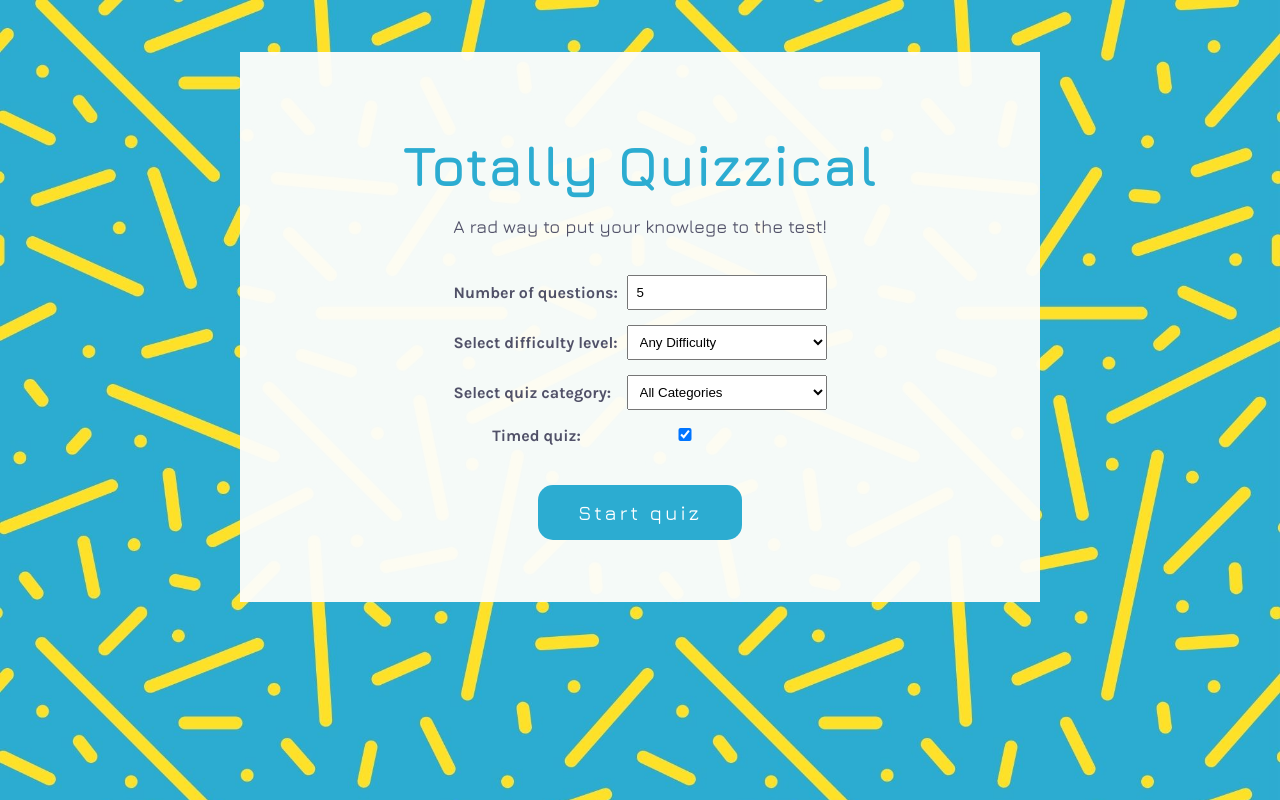
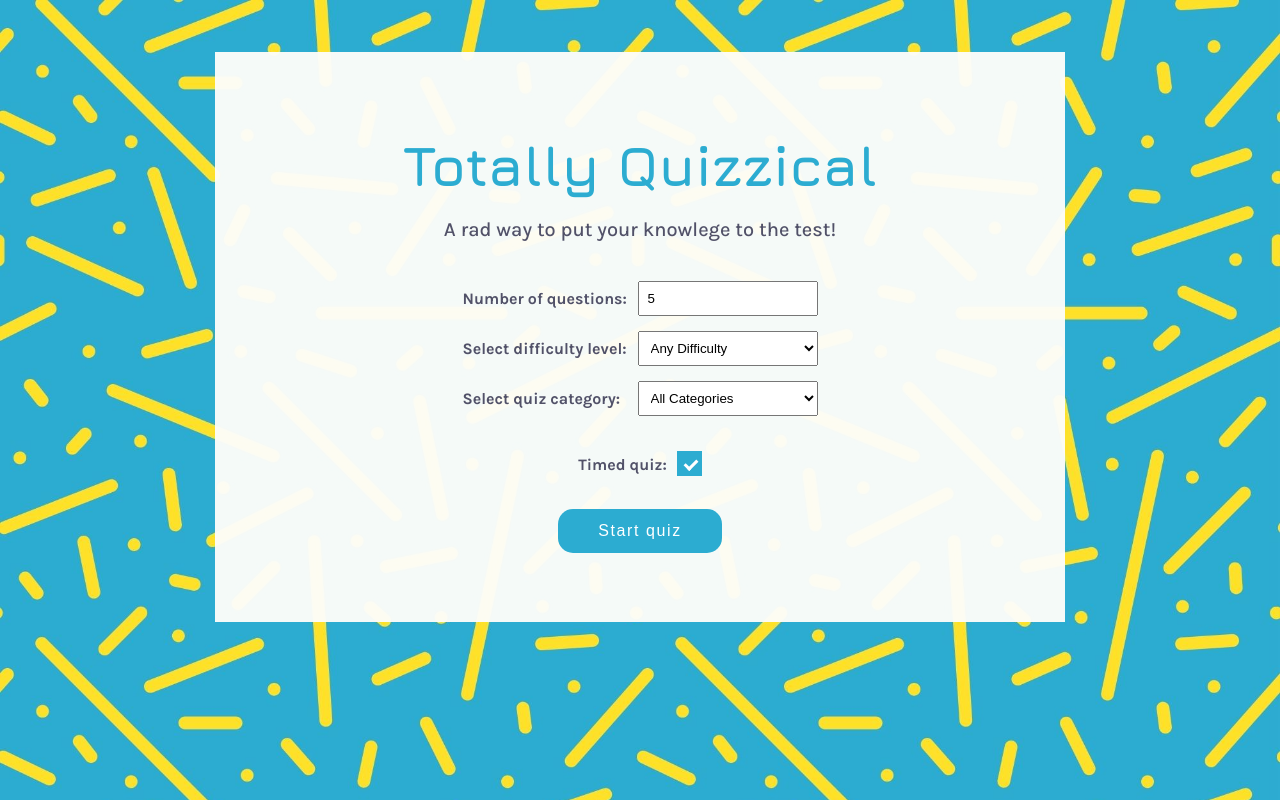
Before and after one commit to snkoski/quizzical-vite, a React (Vite) app: page / in a window 1280 px wide. Built offline with nearby package versions, Linux system fonts and the light colour scheme.

Commit message:
Added more styles, conditional rendering for score, and React confetti

```diff
--- a/package.json
+++ b/package.json
@@ -11,7 +11,9 @@
   "dependencies": {
     "he": "^1.2.0",
     "react": "^18.2.0",
+    "react-confetti": "^6.1.0",
     "react-dom": "^18.2.0",
+    "react-use": "^17.4.0",
     "uuidv4": "^6.2.13"
   },
   "devDependencies": {
--- a/src/Quiz.jsx
+++ b/src/Quiz.jsx
@@ -2,6 +2,8 @@ import { useState, useEffect, useRef} from "react"
 import Card from "./quiz-components/Card"
 import Timer from "./quiz-components/Timer"
 import { v4 as uuid } from 'uuid'
+import useWindowSize from 'react-use/lib/useWindowSize'
+import Confetti from 'react-confetti'
 
 export default function Quiz ({ playAgain, number, difficulty, category, isTimed }) {
 //Holds the quiz object array
@@ -9,6 +11,7 @@ export default function Quiz ({ playAgain, number, difficulty, category, isTimed
  const [showAnswers, setShowAnswers] = useState(false)
  const [score, setScore] = useState(0)
  const [chicken, setChicken] = useState(true)
+ const { width, height } = useWindowSize()
 
 function handleButtonClick () {
   if (showAnswers === false) {
@@ -42,9 +45,30 @@ function handleButtonClick () {
     }
   }
 
+  //returns score message
+  function renderScore () {
+
+    if (score === quizData.length) {
+      <div>
+          <Confetti
+            width={width}
+            height={height}
+          />
+          <p>CONGRATS! You scored {score} out of {quizData.length}!</p>
+        </div>
+    } else if (score >= quizData.length / 2) {
+      return `Well done! You scored ${score} out of ${quizData.length}!`
+    } else if (score > 0) {
+      return `Good effort: You scored ${score} out of ${quizData.length}.`
+    } else {
+      return `Sorry, you scored ${score} out of ${quizData.length}.`
+    }
+  }
+
   const createCards = quizData.map((item, index) => (
     <div className="card-container">
-      <span className="card-number">{index + 1}</span>
+      <div className="card-subcontainer">
+      <span className="card-number">{index + 1})</span>
       <Card
         key={item.key}
         question={item.question}
@@ -53,6 +77,7 @@ function handleButtonClick () {
         showAnswers={showAnswers}
         gotCorrect={handleGotCorrect}
       />
+      </div>
       <hr></hr>
     </div>
   ))
@@ -66,7 +91,7 @@ function handleButtonClick () {
       { isTimed && <Timer chicken={chicken}/> }
       {createCards}
       <div className="button-container">
-        <h4>{showAnswers ? `You scored ${score} out of ${quizData.length}` : ""}</h4>
+        <h4>{showAnswers ? renderScore() : ""}</h4>
         <button
           className="quiz-button"
           onClick={()=>handleButtonClick()}>
--- a/src/intro-components/Form.jsx
+++ b/src/intro-components/Form.jsx
@@ -43,7 +43,8 @@ export default function Form({ number, isTimed, handleChange }) {
         </select>
       </div>
       <div>
-        <label htmlFor="timed">Timed quiz:</label>
+      <div className="form-item checkbox-div">
+        <label htmlFor="timed" className="checkbox-container" >Timed quiz:
           <input
             id="timed"
             name="timed"
@@ -51,6 +52,9 @@ export default function Form({ number, isTimed, handleChange }) {
             onChange={handleChange} //called in Intro
             defaultChecked
           />
+          <span className="checkmark"></span>
+          </label>
+        </div>
       </div>
       </form>
   );
--- a/src/style.css
+++ b/src/style.css
@@ -27,9 +27,9 @@ main {
   /* background-color: #F5F7FB; */
   background-color: rgba(253, 253, 250, 0.96);
   height: 400px;
-  width: 95%;
-  max-width: 800px;
-  height: 550px;
+  width:95%;
+  max-width: 850px;
+  height: 570px;
   margin: auto;
   overflow: auto;
 }
@@ -49,39 +49,118 @@ main {
   flex-direction: column;
   align-items: center;
   gap: 15px;
-  width: 70%;
-  padding: 20px;
+  /* width: 90%; */
+  width: 355px;
+  padding: 20px 0;
 }
 
 .form-item {
   display: flex;
   justify-content: space-between;
   align-items: center;
-  width: 373px;
+  width: 100%;
 }
 
 input, select {
   padding: 8px;
-  width: 200px;
+  width: 180px;
 }
+
 
 label {
   font-weight: 700;
 }
 
 
+/* ---------- START Checkmark box styles ---------- */
+
+/* Customize the the container) */
+.checkbox-div {
+  padding-top: 20px;
+  display: flex;
+}
+
+.checkbox-container {
+  display: block;
+  position: relative;
+  padding-right: 35px;
+  padding-top: 4px;
+  cursor: pointer;
+  font-size: 1rem;
+  -webkit-user-select: none;
+  -moz-user-select: none;
+  -ms-user-select: none;
+  user-select: none;
+}
+
+/* Hide the browser's default checkbox */
+.checkbox-container input {
+  position: absolute;
+  opacity: 0;
+  cursor: pointer;
+  height: 0;
+  width: 0;
+}
+
+/* Create a custom checkbox */
+.checkmark {
+  position: absolute;
+  top: 0;
+  right: 0;
+  height: 25px;
+  width: 25px;
+  background-color: #eee;
+  border: 1px solid #515168;
+}
+
+/* On mouse-over, add a grey background color */
+.checkbox-container:hover input ~ .checkmark {
+  background-color: #ccc;
+}
+
+/* When the checkbox is checked, add a blue background */
+.checkbox-container input:checked ~ .checkmark {
+  background-color: #2cacd1;
+  border: 1px solid #2cacd1;
+}
+
+/* Create the checkmark/indicator (hidden when not checked) */
+.checkmark:after {
+  content: "";
+  position: absolute;
+  display: none;
+}
+
+/* Show the checkmark when checked */
+.checkbox-container input:checked ~ .checkmark:after {
+  display: block;
+}
+
+/* Style the checkmark/indicator */
+.checkbox-container .checkmark:after {
+  left: 9px;
+  top: 5px;
+  width: 5px;
+  height: 10px;
+  border: solid white;
+  border-width: 0 3px 3px 0;
+  -webkit-transform: rotate(45deg);
+  -ms-transform: rotate(45deg);
+  transform: rotate(45deg);
+}
+
+/* ---------- END checkmark box styles ---------- */
 
 .start-button {
-  padding: 16px 40px;
+  padding: 13px 40px;
   background-color: #2cacd1;
   border: none;
   border-radius: 15px;
-  margin-top: 20px;
+  margin-top: 15px;
   color: white;
-  font-family: 'Jura', sans-serif;
   font-weight: 700;
-  font-size: 1.25rem;
-  letter-spacing: .15em;
+  font-size: 1rem;
+  letter-spacing: .1em;
   font-weight: 500;
   cursor: pointer;
 }
@@ -95,19 +174,29 @@ h1 {
 }
 
 .subhead {
-  font-family: 'Jura', sans-serif;
+  font-family: 'Karla', sans-serif;
   font-weight: 500;
-  font-size: 1.125rem;
+  font-size: 1.25rem;
 }
 
 .card-container {
   text-align: left;
-  /* display: flex; */
   width: 100%;
 }
 
+.card-subcontainer {
+  display: flex;
+  align-items: flex-start;
+}
+
+.card-number {
+  padding: 16px 10px 0 0;
+  font-size: 1.25rem;
+  font-weight: 400;
+}
+
 .quiz-container {
-  padding: 5px 60px 30px;
+  padding: 5px 50px 30px;
   display: flex;
   flex-direction: column;
   align-items: flex-start;
@@ -115,15 +204,23 @@ h1 {
 
 .quiz-heading {
   margin: 30px auto 10px;
+  font-family: 'Jura', sans-serif;
+  font-weight: 700;
+  font-size: 2.25rem;
+  color: #2cacd1;
 }
 
 .quiz-subhead {
   margin: 0 auto 10px;
+
 }
 
 .quiz-timer {
   margin: 0 auto 20px;
-  color: orange;
+  color: #ea1d24;
+  /* font-family: 'Jura', sans-serif; */
+  font-weight: 500;
+  font-size: 1.5rem;
 }
 
 .question {
@@ -147,15 +244,14 @@ ul {
   gap: 15px;
   padding: 10px 0 30px;
   width: 100%;
-  /* border: red 1px solid; */
 }
 
 .answer-button {
   font-weight: 400;
   font-size: .75rem;
   line-height: 1rem;
-  border: .8px #4D5B9E solid;
-  color: #4D5B9E;
+  border: .8px #515168 solid;
+  color: #515168;
   background: white;
   border-radius: 8px;
   padding: 5px 15px;
@@ -170,7 +266,7 @@ ul {
 
 .clicked {
   background: #bdc2da;
-  border: 1.5px #4D5B9E solid;
+  border: 1.5px #515168 solid;
 }
 .correct {
   background: #94D7A2;
@@ -200,22 +296,27 @@ ul {
 
 .quiz-button {
   padding: 13px 25px;
-  background-color: #4D5B9E;
+  background-color: #2cacd1;
+  font-weight: 500;
   border: none;
   border-radius: 15px;
   color: white;
-  font-size: .75rem;
+  font-size: 1rem;
   letter-spacing: .1em;
-  font-weight: 500;
 }
 
 
 
- @media  only screen and (min-width: 500px) {
+ @media only screen and (min-width: 500px) {
 
-h1 {
-  font-size: 3.5rem;
-}
+  h1 {
+    font-size: 3.5rem;
+  }
+
+  .subhead {
+    font-size: 1.25rem;
+  }
+
   .quiz-container {
     padding: 5px 80px 30px;
   }
@@ -230,7 +331,5 @@ h1 {
     flex-wrap: wrap;
     justify-content: center;
     align-items: center;
-
   }
-
 }
```
Also changed, not shown: 1 other file (tests, documents, lock files or other folders). Lines whose indentation alone changed are shown as unchanged.
